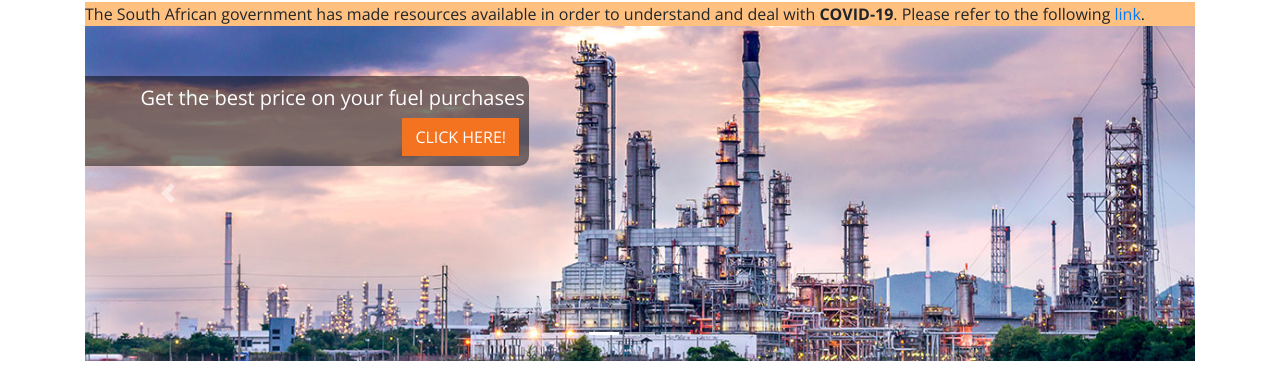
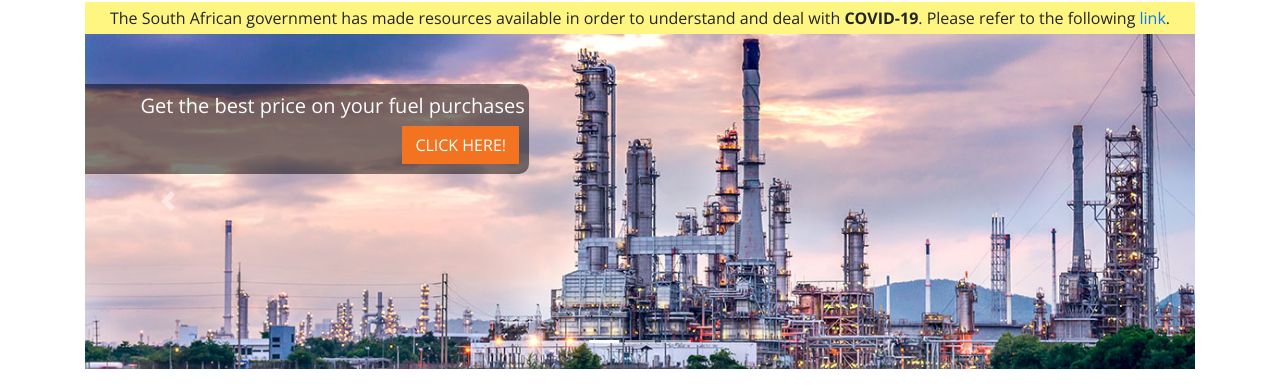
Before and after one commit to JenLundie/bauzer-public-website, an Eleventy site: page index.html in a window 1280 px wide. Shown: the part 91-483 px from the top of the page. Built offline with nearby package versions, Linux system fonts and the light colour scheme; Eleventy itself is replaced by a stand-in of ours; files that its build step writes are made by us from their sources.

Commit message:
Update header.html

```diff
--- a/_includes/header.html
+++ b/_includes/header.html
@@ -13,8 +13,8 @@
     <div class="container">
         {% include nav.html %}
 
-        <div style="display:flex;align-items: stretch;padding: 0;justify-content: center;" class="container">
-            <div class="" style="flex-grow: 1;background-color: #ffc080;">
+       <div style="padding: 0;" class="container">
+            <div class="text-center" style="background-color: #fff581;padding: 0.25em;">
             The South African government has made resources available in order to understand and deal with <b>COVID-19</b>. Please refer to the following
             <a href="https://sacoronavirus.co.za/" target="_blank">link</a>.
             </div>
```
